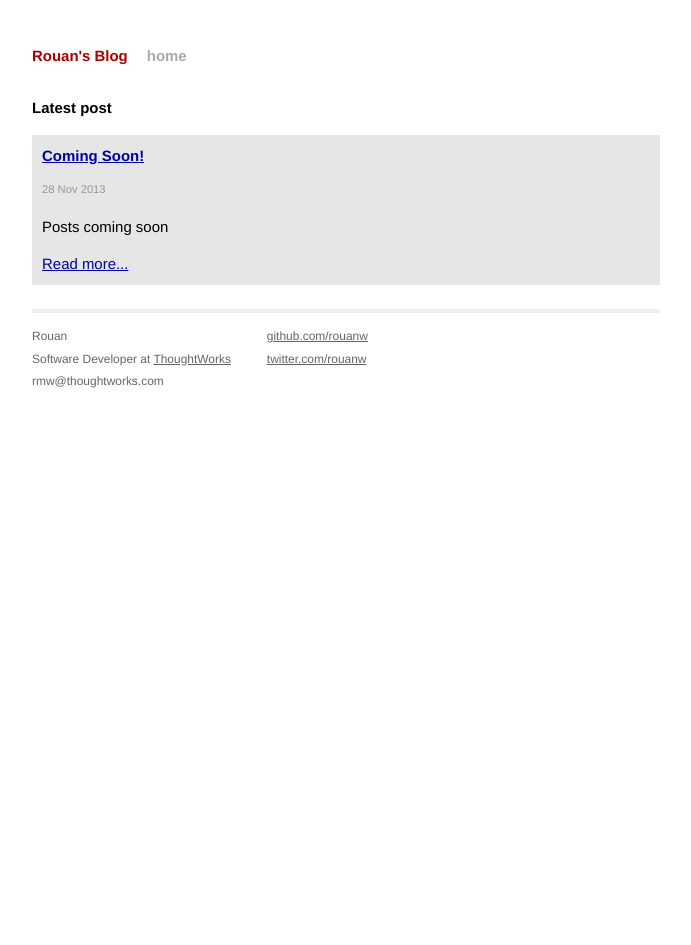
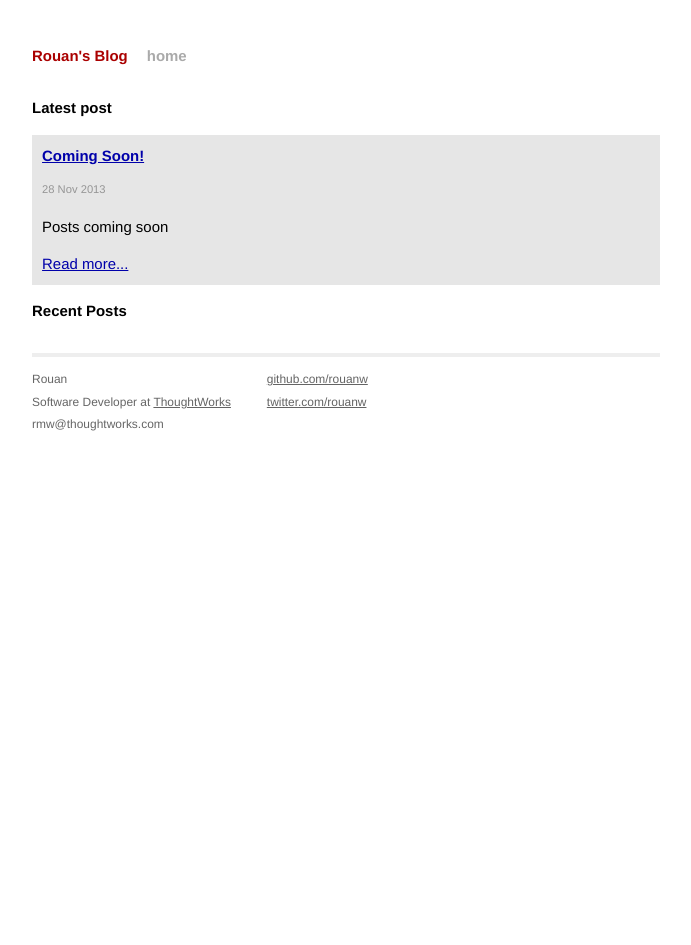
Before and after one commit to rouanw/rouanw.github.io, a Jekyll site: the page built from index.html, in a window 1280 px wide. Shown: the whole page, without its empty margins (294-985 px from the left). Built offline with Jekyll 4.4.1, drawn with Linux system fonts in a browser that asks for light colours; Markdown is read by kramdown in place of the engine named in the settings.

Commit message:
added draft article and got list of recent posts working

```diff
--- a/index.html
+++ b/index.html
@@ -13,12 +13,15 @@ title: Rouan's blog
 			<a href="{{ post.url }}">Read more...</a>
 		{% endfor %}
 	</div>
-	{% if site.posts.count > 1 %}
+
+	{% if (site.posts | size) > 1 %}
+	<p class="recent">
 		<h1>Recent Posts</h1>
 			<ul class="posts">
 				{% for post in site.posts offset:1 %}
 					<li><span>{{ post.date | date_to_string }}</span> &raquo; <a href="{{ post.url }}">{{ post.title }}</a></li>
 				{% endfor %}
 			</ul>
+	</p>
 	{% endif %}
 </div>
```
Also changed, not shown: _drafts/why-should-i-be-a-polyglot-programmer.md (added, +7 -0 lines).
